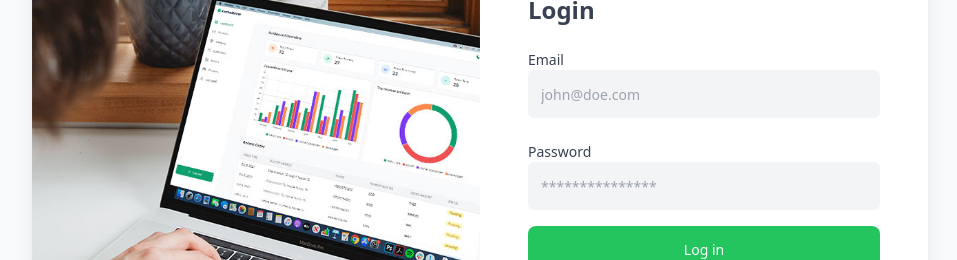
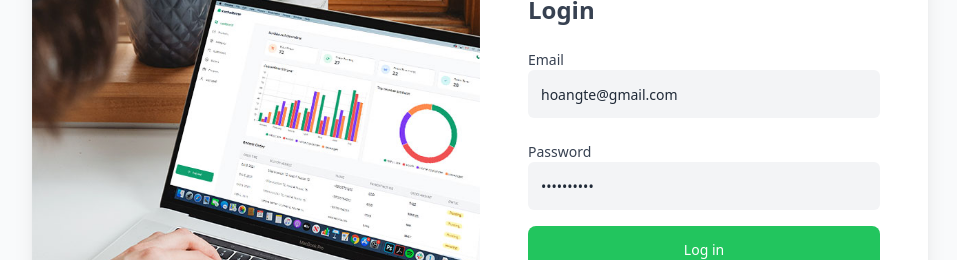
Before and after one commit to tehv1007/MERN-baby-shop, a React (Vite) app: page /login in a window 1280 px wide. Shown: the part 266-526 px from the top of the page, without its empty margins (160-1117 px from the left). Built offline with nearby package versions, Linux system fonts and the light colour scheme.

Commit message:
change .env

```diff
--- a/src/Pages/Login/Login.jsx
+++ b/src/Pages/Login/Login.jsx
@@ -57,6 +57,7 @@ const Login = () => {
                     className="block w-full px-3 py-1 text-sm focus:outline-none leading-5 rounded-md focus:border-gray-200 border-gray-200 focus:ring focus:ring-green-300 border h-12 bg-gray-100 border-transparent focus:bg-white"
                     type="email"
                     name="email"
+                    defaultValue="hoangte@gmail.com"
                     placeholder="john@doe.com"
                     autoComplete="new-password"
                     onChange={(e) => setEmail(e.target.value)}
@@ -69,6 +70,7 @@ const Login = () => {
                     className="px-3 py-1 leading-5 rounded-md focus:border-gray-200 border-gray-200 focus:ring border h-12 text-sm focus:outline-none block w-full bg-gray-100 border-transparent focus:bg-white"
                     type="password"
                     name="password"
+                    defaultValue="0240576245"
                     placeholder="***************"
                     autoComplete="new-password"
                     onChange={(e) => setPassword(e.target.value)}
```
Also changed, not shown: 2 other files (tests, documents, lock files or other folders).
